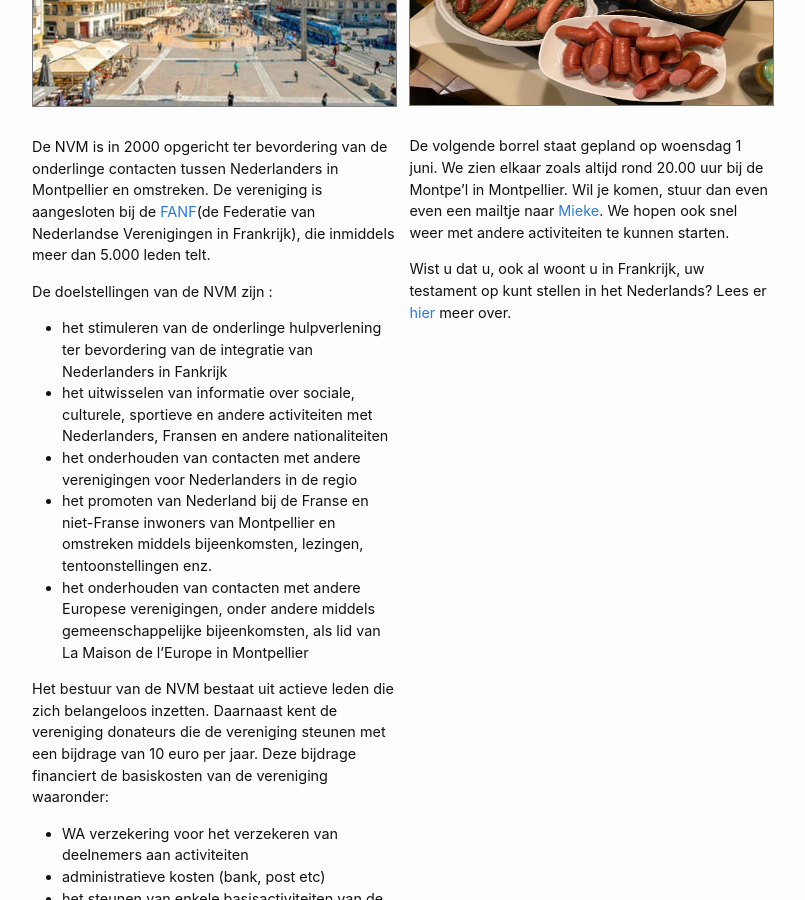
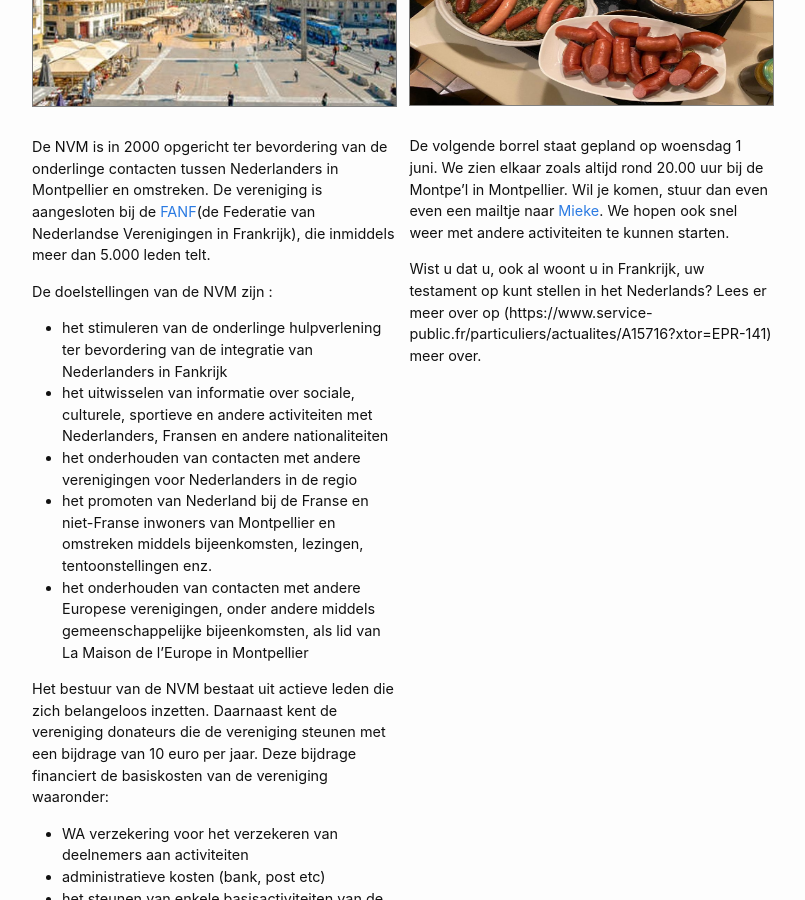
Before and after one commit to nederland34-fr/nederland34-fr.github.io, a Jekyll site: the page built from index.md, in a window 1280 px wide and 900 px high, scrolled down 305 px. Shown: the whole window, without its empty margins (238-1043 px from the left). Built offline with Jekyll 4.4.1, drawn with Linux system fonts in a browser that asks for light colours.

Commit message:
Update index.md

```diff
--- a/index.md
+++ b/index.md
@@ -37,6 +37,6 @@ De volgende borrel staat gepland op woensdag 1 juni. We zien elkaar zoals altijd
 We hopen ook snel weer met andere activiteiten te kunnen starten.
 
 
-  Wist u dat u, ook al woont u in Frankrijk, uw testament op kunt stellen in het Nederlands? Lees er [hier](https://www.service-public.fr/particuliers/actualites/A15716?xtor=EPR-141) meer over.
+  Wist u dat u, ook al woont u in Frankrijk, uw testament op kunt stellen in het Nederlands? Lees er meer over op (https://www.service-public.fr/particuliers/actualites/A15716?xtor=EPR-141) meer over.
 
 </div>
```
